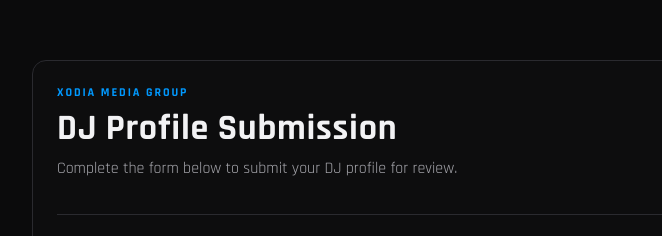
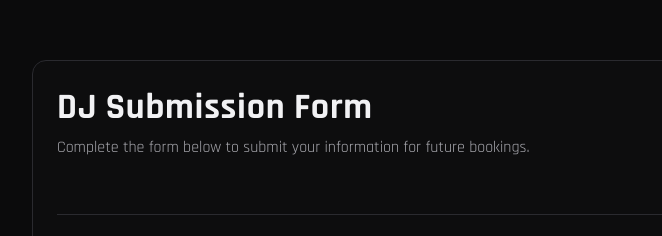
Before and after one commit to RaidenIV/dj_database, a website: page client/submit.html in a window 1280 px wide. Shown: the top 236 px of the page, 208-870 px from the left. Drawn offline with Linux system fonts and the light colour scheme.

Commit message:
Update submit.html

```diff
--- a/client/submit.html
+++ b/client/submit.html
@@ -17,9 +17,8 @@
     <section class="submission-card">
       <header class="submission-header">
         <div>
-          <p class="submission-eyebrow">XODIA MEDIA GROUP</p>
-          <h1>DJ Profile Submission</h1>
-          <p class="subtitle">Complete the form below to submit your DJ profile for review.</p>
+          <h1>DJ Submission Form</h1>
+          <p class="subtitle">Complete the form below to submit your information for future bookings.</p>
         </div>
         <img
           src="https://images.squarespace-cdn.com/content/v1/681ea18dd168a935c26295bd/c311da3d-6fbf-446a-858c-227fa011e7e3/Xodia+MEDIA+Group+%28TRANS%29+%281%29+%281%29.png?format=750w"
```
